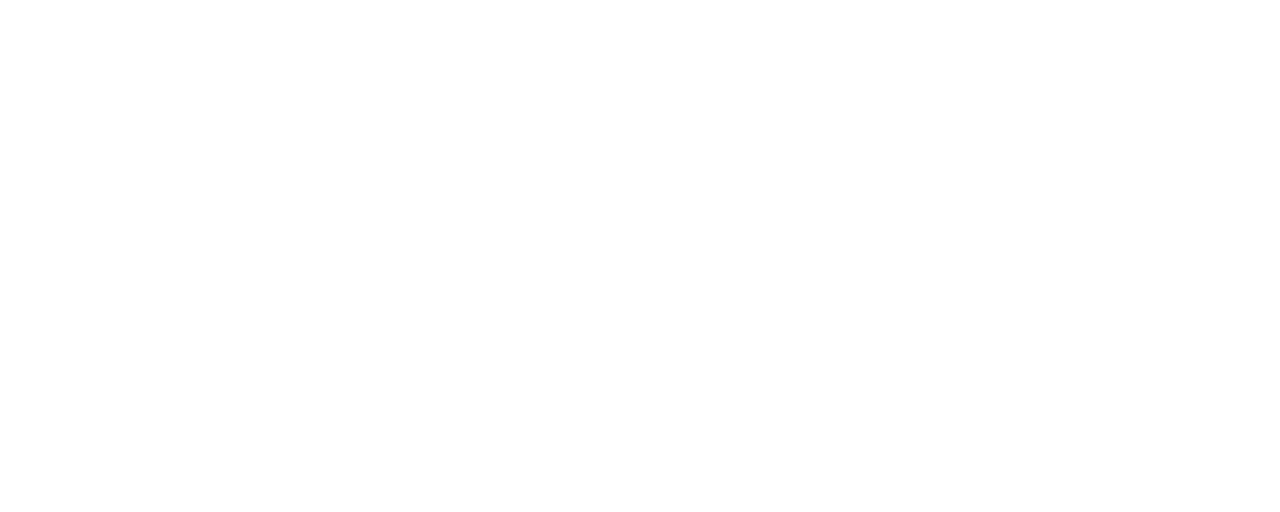
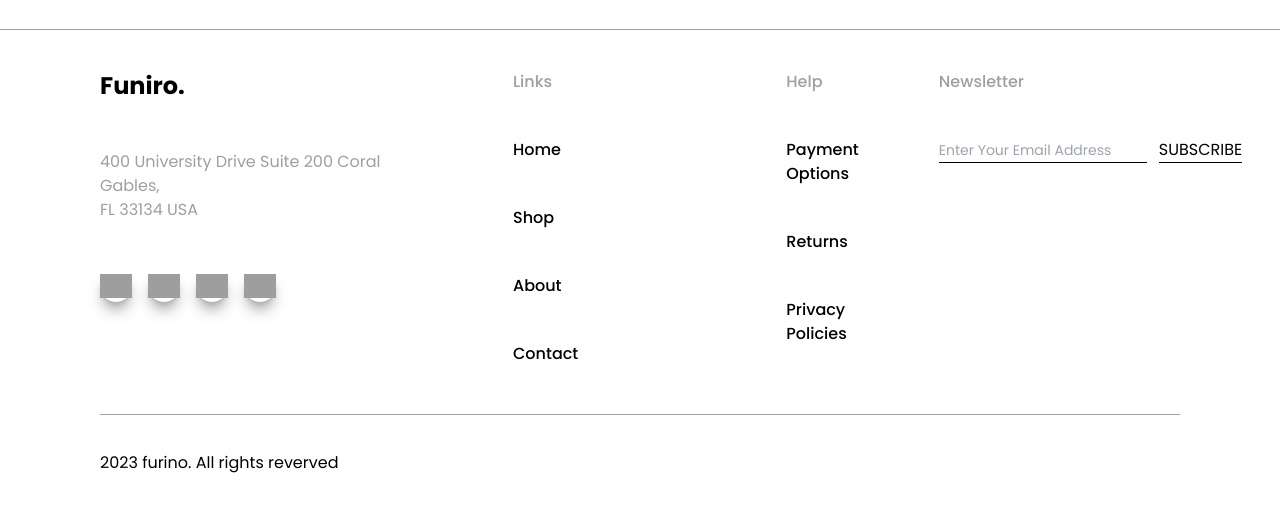
Before and after one commit to RenatoAC2004/Challenge3_Compass, a React (Vite) app: page / in a window 1280 px wide. Shown: the part 1535-2047 px from the top of the page. Before the commit the page ends 1564 px from the top, so only its background shows below. Built offline with nearby package versions, Linux system fonts and the light colour scheme; no server answers; grey boxes are pictures that could not be loaded.

Commit message:
feat: implement Footer

```diff
--- a/src/App.tsx
+++ b/src/App.tsx
@@ -1,3 +1,4 @@
+import Footer from "./components/Footer"
 import Navbar from "./components/Navbar"
 import { MainRoutes } from "./router/routes"
 
@@ -5,7 +6,8 @@
   return (
     <>
       <Navbar />
-      <MainRoutes/>
+      <MainRoutes />
+      <Footer />
     </>
   )
 }
--- a/src/components/Footer.tsx
+++ b/src/components/Footer.tsx
@@ -0,0 +1,134 @@
+import React, { useState } from "react"
+import { Link } from "react-router-dom"
+
+const Footer = () => {
+  const [email, setEmail] = useState("")
+
+  const handleSubmit = (e: React.FormEvent<HTMLFormElement>) => {
+    e.preventDefault()
+
+  }
+
+  return (
+    <footer className="h-[31.563rem] border-t border-FooterLightGray px-12 lg:px-[6.25rem] py-10 font-poppins">
+      <div className="h-fit flex flex-col md:flex-row border-b border-FooterLightGray pb-12 justify-between gap-x-8 xl:gap-x-0 xl:justify-normal">
+        <div className="flex flex-col gap-y-12 border-b pb-6 md:pb-0 md:border-b-0">
+          <h1 className="font-bold text-2xl">Funiro.</h1>
+          <p className="text-FooterLightGray xl:w-[17.813rem]">
+            400 University Drive Suite 200 Coral Gables, <br /> FL 33134 USA
+          </p>
+          <div className="flex gap-x-4">
+            <Link
+              to="/"
+              target="_blank"
+              className="flex justify-center items-center rounded-full shadow-FooterLightGray shadow-lg w-8 h-8
+              transition-all hover:bg-[#1877F2]"
+            >
+              <img
+                src="https://furniro-images-s3.s3.us-east-2.amazonaws.com/icons/FacebookIcon.svg"
+                alt="Facebook Icon"
+              />
+            </Link>
+            <Link
+              to="/"
+              target="_blank"
+              className="flex justify-center items-center rounded-full shadow-FooterLightGray shadow-lg w-8 h-8
+              transition-all hover:bg-[#C13584]"
+            >
+              <img
+                src="https://furniro-images-s3.s3.us-east-2.amazonaws.com/icons/InstagramIcon.svg"
+                alt="Instagram Icon"
+              />
+            </Link>
+            <Link
+              to="/"
+              target="_blank"
+              className="flex justify-center items-center rounded-full shadow-FooterLightGray shadow-lg w-8 h-8
+              transition-all hover:bg-[#1DA1F2]"
+            >
+              <img
+                src="https://furniro-images-s3.s3.us-east-2.amazonaws.com/icons/TwitterIcon.svg"
+                alt="Twitter Icon"
+              />
+            </Link>
+            <Link
+              to="/"
+              target="_blank"
+              className="flex justify-center items-center rounded-full shadow-FooterLightGray shadow-lg w-8 h-8
+              transition-all hover:bg-[#0A66C2]"
+            >
+              <img
+                src="https://furniro-images-s3.s3.us-east-2.amazonaws.com/icons/LinkedinIcon.svg"
+                alt="Linkedin Icon"
+              />
+            </Link>
+          </div>
+        </div>
+
+        <div className="flex gap-x-16 border-b justify-center md:justify-normal md:border-b-0">
+          <ul
+            className="flex flex-col font-medium py-6 gap-y-4
+         md:gap-y-11 md:py-0 xl:pl-32 xl:pr-36"
+          >
+            <h2 className="text-FooterLightGray">Links</h2>
+            <li>
+              <Link to={"/"}>Home</Link>
+            </li>
+            <li>
+              <Link to={"/"}>Shop</Link>
+            </li>
+            <li>
+              <Link to={"/"}>About</Link>
+            </li>
+            <li>
+              <Link to={"/"}>Contact</Link>
+            </li>
+          </ul>
+
+          <ul className="flex flex-col font-medium gap-y-4 py-6 md:py-0 md:gap-y-11 xl:pr-20">
+            <li className="text-FooterLightGray">Help</li>
+            <li>
+              <Link to={"/"}>Payment Options</Link>
+            </li>
+            <li>
+              <Link to={"/"}>Returns</Link>
+            </li>
+            <li>
+              <Link to={"/"}>Privacy Policies</Link>
+            </li>
+          </ul>
+        </div>
+        <form
+          onSubmit={handleSubmit}
+          className="flex flex-col items-center justify-center pt-6 gap-4 md:gap-0 md:justify-normal md:items-start md:pt-0"
+        >
+          <p className="text-FooterLightGray font-medium md:pb-11">
+            Newsletter
+          </p>
+          <div className="flex gap-x-3 gap-y-4 flex-col flex-wrap w-fit lg:gap-y-0 lg:flex-row lg:flex-nowrap">
+            <input
+              type="email"
+              placeholder="Enter Your Email Address"
+              className="border-b border-black text-sm xl:w-52"
+              value={email}
+              onChange={e => setEmail(e.target.value)}
+              required
+            />
+            <button
+              type="submit"
+              className="border border-black p-1 w-full rounded-lg transition-colors
+              hover:bg-black hover:text-white md:w-fit lg:rounded-none lg:border-0 lg:border-b lg:p-0 lg:hover:text-black lg:hover:bg-transparent"
+            >
+              SUBSCRIBE
+            </button>
+          </div>
+        </form>
+      </div>
+      <p className="pt-9 pb-9 text-center md:pb-0 md:text-left">
+        2023 furino. All rights reverved
+      </p>
+    </footer>
+  )
+}
+
+export default Footer
--- a/src/pages/Homepage/Components/ProductsSection.tsx
+++ b/src/pages/Homepage/Components/ProductsSection.tsx
@@ -26,7 +26,7 @@
   return (
     <section className="h-fit flex flex-col items-center text-center font-poppins px-4 pb-14 sm:px-12 lg:px-16 xl:px-20">
       <h1 className="text-4xl font-bold text-TitlesColor pb-10">Our Products</h1>
-      <div className="hidden 2xl:flex flex-col gap-y-8">
+      <div className="hidden 2xl:flex flex-col gap-y-8 pb-8">
         <ProductCard data={firstRow} />
         <ProductCard data={secondRow} />
       </div>
--- a/tailwind.config.js
+++ b/tailwind.config.js
@@ -19,6 +19,7 @@
         CardBackground: "#F4F5F7",
         DiscountTag: "#E97171",
         NewTag: "#2EC1AC",
+        FooterLightGray: "#9F9F9F",
       },
     },
   },
```
